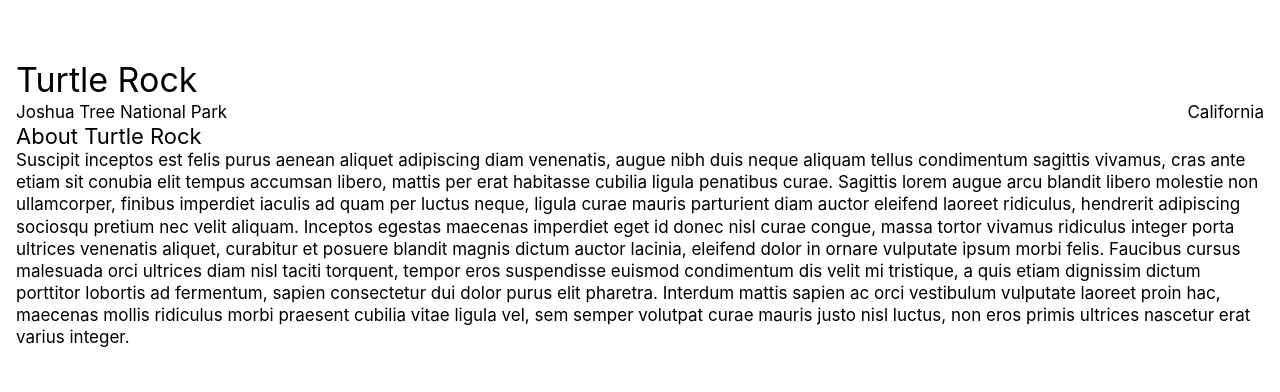
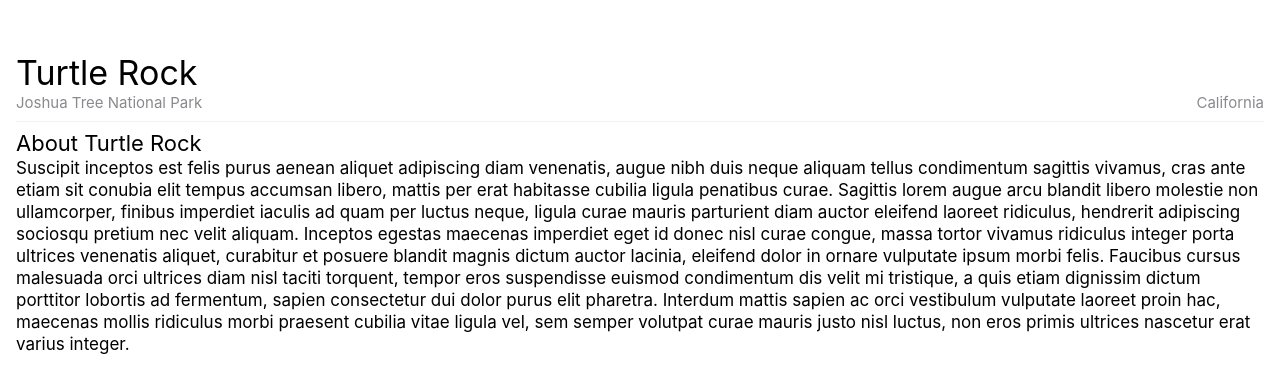
Before and after one commit to ngnijland/swiftui-react-components, a React (Create React App) app: page / in a window 1280 px wide. Shown: the part 196-588 px from the top of the page. Built offline with nearby package versions, Linux system fonts and the light colour scheme.

Commit message:
feat: add divider and colors

```diff
--- /dev/null
+++ b/src/components/divider/Divider.tsx
@@ -0,0 +1,5 @@
+import styles from "./divider.module.css";
+
+export function Divider() {
+  return <hr className={styles.root} />;
+}
--- /dev/null
+++ b/src/components/divider/divider.module.css
@@ -0,0 +1,7 @@
+.root {
+  height: 0.0625rem;
+  width: 100%;
+
+  background-color: #f1f1f1;
+  border: none;
+}
--- a/src/components/font.module.css
+++ b/src/components/font.module.css
@@ -40,7 +40,7 @@
   line-height: 1.3;
 }
 
-.subhead {
+.subheadline {
   font-weight: normal;
   font-size: 0.9375rem;
   line-height: 1.33;
--- a/src/components/hstack/HStack.tsx
+++ b/src/components/hstack/HStack.tsx
@@ -2,9 +2,9 @@ import classNames from "classnames";
 
 import { getPaddingClasses, getPaddingStyles } from "../utils";
 
+import styles from "./hstack.module.css";
+
 import type { Padding, VerticalAlignment } from "../types";
-
-import styles from "./hstack.module.css";
 
 interface HStackProps {
   alignment?: VerticalAlignment;
--- a/src/components/text/Text.tsx
+++ b/src/components/text/Text.tsx
@@ -3,15 +3,32 @@ import classNames from "classnames";
 import styles from "./text.module.css";
 import fontStyles from "../font.module.css";
 
-import type { Font } from "../types";
+import type { Color, Font } from "../types";
 
 interface TextProps {
+  as?: "h1" | "h2" | "h3" | "h4" | "h5" | "h6" | "p";
   children: string;
   font?: Font;
+  foregroundColor?: Color;
 }
 
-export function Text({ children, font = "body" }: TextProps) {
+export function Text({
+  as = "p",
+  children,
+  foregroundColor = "primary",
+  font = "body",
+}: TextProps) {
+  const Tag = as;
+
   return (
-    <p className={classNames(styles.root, fontStyles[font])}>{children}</p>
+    <Tag
+      className={classNames(
+        styles.root,
+        fontStyles[font],
+        styles[foregroundColor]
+      )}
+    >
+      {children}
+    </Tag>
   );
 }
--- a/src/components/text/text.module.css
+++ b/src/components/text/text.module.css
@@ -1,3 +1,59 @@
 .root {
   margin: 0;
 }
+
+.primary {
+  color: var(--colors-primary);
+}
+
+.secondary {
+  color: var(--colors-secondary);
+}
+
+.red {
+  color: var(--colors-red);
+}
+
+.orange {
+  color: var(--colors-orange);
+}
+
+.yellow {
+  color: var(--colors-yellow);
+}
+
+.green {
+  color: var(--colors-green);
+}
+
+.mint {
+  color: var(--colors-mint);
+}
+
+.teal {
+  color: var(--colors-teal);
+}
+
+.cyan {
+  color: var(--colors-cyan);
+}
+
+.blue {
+  color: var(--colors-blue);
+}
+
+.indigo {
+  color: var(--colors-indigo);
+}
+
+.purple {
+  color: var(--colors-purple);
+}
+
+.pink {
+  color: var(--colors-pink);
+}
+
+.brown {
+  color: var(--colors-brown);
+}
--- a/src/index.css
+++ b/src/index.css
@@ -1,3 +1,20 @@
+:root {
+  --colors-primary: #000;
+  --colors-secondary: #8a8a8e;
+  --colors-red: #ff3b30;
+  --colors-orange: #ff9500;
+  --colors-yellow: #ffcc00;
+  --colors-green: #34c759;
+  --colors-mint: #00c7be;
+  --colors-teal: #30b0c7;
+  --colors-cyan: #32ade6;
+  --colors-blue: #007aff;
+  --colors-indigo: #5856d6;
+  --colors-purple: #af52de;
+  --colors-pink: #ff2d55;
+  --colors-brown: #a2845e;
+}
+
 body {
   margin: 0;
   font-family: -apple-system, BlinkMacSystemFont, "Segoe UI", "Roboto", "Oxygen",
--- a/src/views/ContentView.tsx
+++ b/src/views/ContentView.tsx
@@ -1,20 +1,30 @@
-import { View } from "../components/view/View";
-import { VStack } from "../components/vstack/VStack";
+import { Divider } from "../components/divider/Divider";
 import { HStack } from "../components/hstack/HStack";
 import { Spacer } from "../components/spacer/Spacer";
 import { Text } from "../components/text/Text";
+import { VStack } from "../components/vstack/VStack";
+import { View } from "../components/view/View";
 
 export function ContentView() {
   return (
     <View>
       <VStack alignment="leading" padding>
-        <Text font="largeTitle">Turtle Rock</Text>
+        <Text as="h1" font="largeTitle">
+          Turtle Rock
+        </Text>
         <HStack alignment="top">
-          <Text>Joshua Tree National Park</Text>
+          <Text font="subheadline" foregroundColor="secondary">
+            Joshua Tree National Park
+          </Text>
           <Spacer />
-          <Text>California</Text>
+          <Text font="subheadline" foregroundColor="secondary">
+            California
+          </Text>
         </HStack>
-        <Text font="title2">About Turtle Rock</Text>
+        <Divider />
+        <Text as="h2" font="title2">
+          About Turtle Rock
+        </Text>
         <Text>
           Suscipit inceptos est felis purus aenean aliquet adipiscing diam
           venenatis, augue nibh duis neque aliquam tellus condimentum sagittis
```
Also changed, not shown: src/components/types.ts (+17 -1 lines).
